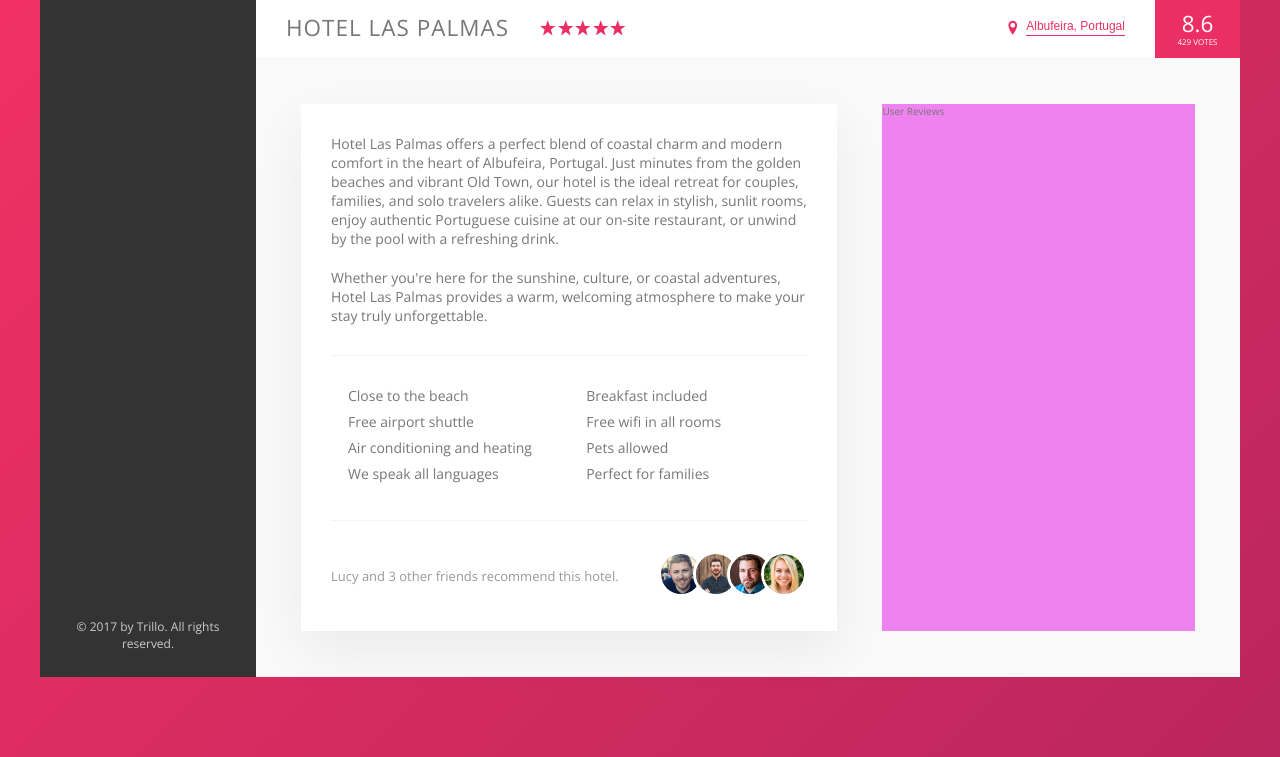
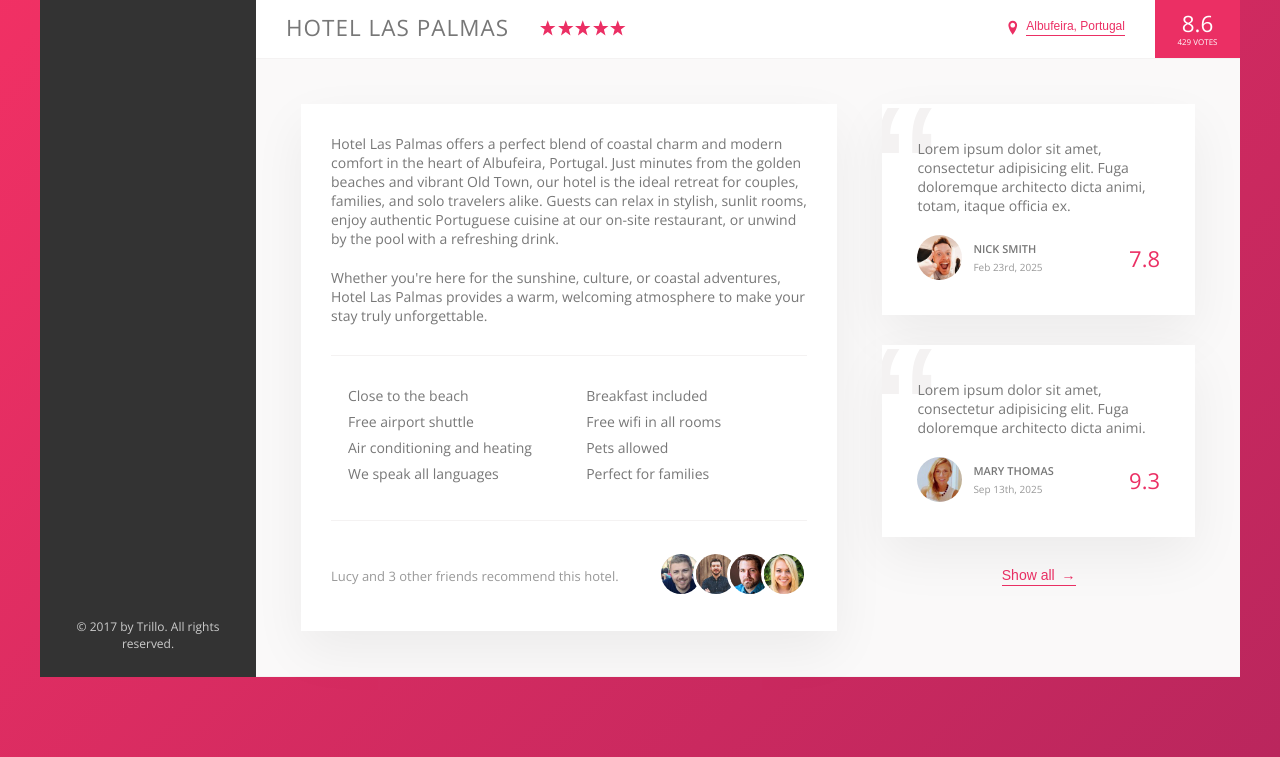
Before and after one commit to lmndang-dev/Trillo, a website: page index.html in a window 1280 px wide. Shown: the part 538-1295 px from the top of the page. Drawn offline with nearby package versions, Linux system fonts and the light colour scheme.

Commit message:
User reviews section is completed

```diff
--- a/index.html
+++ b/index.html
@@ -215,7 +215,49 @@
               </div>
             </div>
 
-            <div class="user-reviews">User Reviews</div>
+            <div class="user-reviews">
+              <figure class="review">
+                <blockquote class="review__text">
+                  Lorem ipsum dolor sit amet, consectetur adipisicing elit. Fuga
+                  doloremque architecto dicta animi, totam, itaque officia ex.
+                </blockquote>
+                <figcaption class="review__user">
+                  <img
+                    src="img/user-1.jpg"
+                    alt="User 1"
+                    class="review__photo"
+                  />
+                  <div class="review__user-box">
+                    <p class="review__user-name">Nick Smith</p>
+                    <p class="review__user-date">Feb 23rd, 2025</p>
+                  </div>
+
+                  <div class="review__rating">7.8</div>
+                </figcaption>
+              </figure>
+
+              <figure class="review">
+                <blockquote class="review__text">
+                  Lorem ipsum dolor sit amet, consectetur adipisicing elit. Fuga
+                  doloremque architecto dicta animi.
+                </blockquote>
+                <figcaption class="review__user">
+                  <img
+                    src="img/user-2.jpg"
+                    alt="User 2"
+                    class="review__photo"
+                  />
+                  <div class="review__user-box">
+                    <p class="review__user-name">Mary Thomas</p>
+                    <p class="review__user-date">Sep 13th, 2025</p>
+                  </div>
+
+                  <div class="review__rating">9.3</div>
+                </figcaption>
+              </figure>
+
+              <button class="btn-inline">Show all <span>&rarr;</span></button>
+            </div>
           </div>
         </main>
       </div>
--- a/sass/_components.scss
+++ b/sass/_components.scss
@@ -273,8 +273,17 @@
   cursor: pointer;
   transition: all 0.2s;
 
+  & span {
+    margin-left: 3px;
+    transition: margin-left 0.2s;
+  }
+
   &:hover {
     color: var(--color--grey-dark-1);
+
+    span {
+      margin-left: 8px;
+    }
   }
 
   &:focus {
@@ -368,3 +377,66 @@
     }
   }
 }
+
+/////////////////////////////////
+// REVIEWS
+.review {
+  background-color: #fff;
+  box-shadow: var(--shadow-light);
+  padding: 3.5rem;
+  margin-bottom: 3rem;
+  position: relative;
+  overflow: hidden;
+
+  &__text {
+    margin-bottom: 2rem;
+    z-index: 10;
+    position: relative;
+  }
+
+  &__user {
+    display: flex;
+    align-items: center;
+  }
+
+  &__photo {
+    height: 4.5rem;
+    width: 4.5rem;
+    border-radius: 50%;
+    margin-right: 1.1rem;
+  }
+
+  &__user-box {
+    margin-right: auto;
+  }
+
+  &__user-name {
+    font-size: 1.1rem;
+    font-weight: 600;
+    text-transform: uppercase;
+    margin-bottom: 0.4rem;
+  }
+
+  &__user-date {
+    font-size: 1rem;
+    color: var(--color--grey-dark-3);
+  }
+
+  &__rating {
+    color: var(--color-primary);
+    font-size: 2.2rem;
+    font-weight: 300;
+  }
+
+  &::before {
+    content: "\201C";
+    position: absolute;
+    top: -2.75rem;
+    left: -1rem;
+    line-height: 1;
+    font-size: 20rem;
+    color: var(--color--grey-light-2);
+    font-family: sans-serif;
+    z-index: 1;
+  }
+}
--- a/sass/_layout.scss
+++ b/sass/_layout.scss
@@ -36,6 +36,7 @@
 }
 
 .detail {
+  font-size: 1.4rem;
   display: flex;
   padding: 4.5rem;
   background-color: var(--color--grey-light-1);
@@ -43,7 +44,6 @@
 }
 
 .description {
-  font-size: 1.4rem;
   background-color: #fff;
   box-shadow: var(--shadow-light);
   padding: 3rem;
@@ -52,6 +52,8 @@
 }
 
 .user-reviews {
-  background-color: violet;
   flex: 1;
+  display: flex;
+  flex-direction: column;
+  align-items: center;
 }
```
Also changed, not shown: css/style.css, 1 other file.
